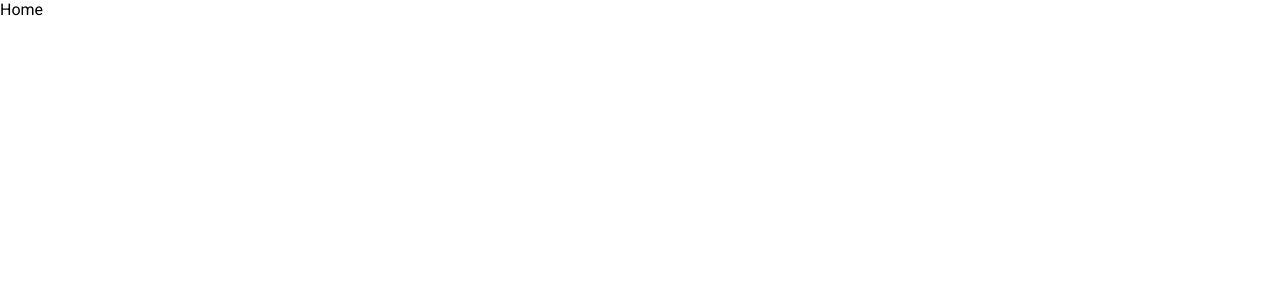
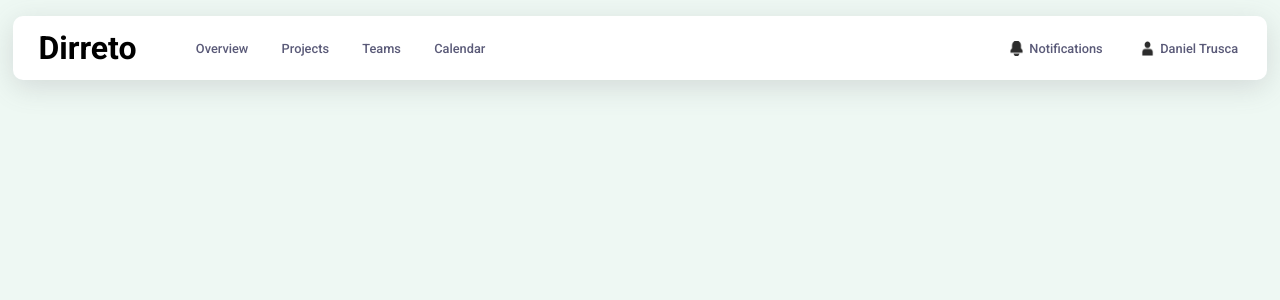
Before and after one commit to DanielT-Dev/DirretoV1, a React (Vite) app in the folder Dirreto/: page /home in a window 1280 px wide. Shown: the top 300 px of the page. Built offline with nearby package versions, Linux system fonts and the light colour scheme.

Commit message:
Created Navigation component for Home page.

```diff
--- a/Dirreto/src/components/Home.jsx
+++ b/Dirreto/src/components/Home.jsx
@@ -1,8 +1,14 @@
 import React from 'react'
+
+import "../styles/Home.css"
+
+import Navigation2 from './Navigation2'
 
 const Home = () => {
   return (
-    <div>Home</div>
+    <div className="home_container">
+        <Navigation2/>
+    </div>
   )
 }
 
--- a/Dirreto/src/components/Navigation2.jsx
+++ b/Dirreto/src/components/Navigation2.jsx
@@ -2,7 +2,32 @@ import React from 'react'
 
 const Navigation2 = () => {
   return (
-    <div>Navigation2</div>
+    <div className="navigation_container">
+      <h1>
+        Dirreto
+      </h1>
+      <p>
+        Overview
+      </p>
+      <p>
+        Projects
+      </p>
+      <p>
+        Teams
+      </p>
+      <p>
+        Calendar
+      </p>
+
+      <p style={{marginLeft: "40vw"}}>
+        <img src="/bell1.png"/>
+        Notifications
+      </p>
+      <p>
+        <img src="/user1.png"/>
+        Daniel Trusca
+      </p>
+    </div>
   )
 }
 
--- /dev/null
+++ b/Dirreto/src/styles/Home.css
@@ -0,0 +1,41 @@
+@media screen and (max-width: 600px)
+{
+
+}
+@media screen and (min-width: 600px)
+{
+    .home_container
+    {
+        width: 100vw;
+        height: 100vh;
+        background-color: rgb(238, 248, 243);
+    }
+    .navigation_container
+    {
+        display: flex;
+        flex-direction: row;
+        align-items: left;
+        justify-content: left;
+        position: absolute;
+        left: 1vw;
+        top: 2vh;
+        width: 98vw;
+        height: 8vh;
+        background-color: white;
+        border-radius: 10px;
+        box-shadow: rgba(100, 100, 111, 0.2) 0px 7px 29px 0px;
+    }
+    .navigation_container h1
+    {
+        margin-left: 2vw;
+        width: 10vw;
+    }
+    .navigation_container p img
+    {
+        margin-right: 0.5vw;
+    }
+    .navigation_container p:hover
+    {
+        background-color: rgb(170, 255, 180);
+    }
+}
```
Also changed, not shown: Dirreto/public/bell1.png (added), Dirreto/public/user1.png (added).
